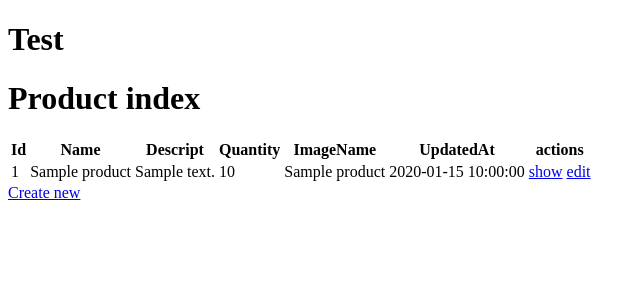
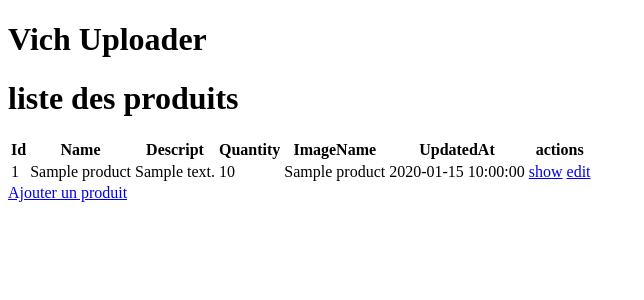
Before and after one commit to ghislainvava/usertest, a Symfony app: template templates/product/index.html.twig in a window 1280 px wide. Shown: the top 300 px of the page, without its empty margins (0-644 px from the left). Run offline with Twig, Linux system fonts and the light colour scheme; the template is opened without the code that fills it: most values are stand-ins (such as "Sample title", 1, 10 or a date in 2020); some libraries are stand-ins or nearby versions.

Commit message:
maj twig

```diff
--- a/templates/base.html.twig
+++ b/templates/base.html.twig
@@ -2,11 +2,11 @@
 <html>
     <head>
         <meta charset="UTF-8">
-        <title>{% block title %}Bienvenue{% endblock %}</title>
+        <title>{% block title %}Vich Uploader{% endblock %}</title>
 
         {# Run `composer require symfony/webpack-encore-bundle` to start using Symfony UX #}
         {% block stylesheets %}
-            <h1>Test</h1>
+            <h1>Vich Uploader</h1>
         {% endblock %}
 
         {% block javascripts %}
--- a/templates/product/edit.html.twig
+++ b/templates/product/edit.html.twig
@@ -3,11 +3,11 @@
 {% block title %}Edit Product{% endblock %}
 
 {% block body %}
-    <h1>Edit Product</h1>
+    <h1>Modifier un produit</h1>
 
     {{ include('product/_form.html.twig', {'button_label': 'Update'}) }}
 
-    <a href="{{ path('app_product_index') }}">back to list</a>
+    <a href="{{ path('app_product_index') }}">Revenir à la liste</a>
 
     {{ include('product/_delete_form.html.twig') }}
 {% endblock %}
--- a/templates/product/index.html.twig
+++ b/templates/product/index.html.twig
@@ -3,7 +3,7 @@
 {% block title %}Product index{% endblock %}
 
 {% block body %}
-    <h1>Product index</h1>
+    <h1>liste des produits</h1>
 
     <table class="table">
         <thead>
@@ -33,11 +33,11 @@
             </tr>
         {% else %}
             <tr>
-                <td colspan="7">no records found</td>
+                <td colspan="7"></td>
             </tr>
         {% endfor %}
         </tbody>
     </table>
 
-    <a href="{{ path('app_product_new') }}">Create new</a>
+    <a href="{{ path('app_product_new') }}">Ajouter un produit</a>
 {% endblock %}
--- a/templates/product/new.html.twig
+++ b/templates/product/new.html.twig
@@ -3,9 +3,9 @@
 {% block title %}New Product{% endblock %}
 
 {% block body %}
-    <h1>Create new Product</h1>
+    <h1>Ajouter un nouveau produit</h1>
 
     {{ include('product/_form.html.twig') }}
 
-    <a href="{{ path('app_product_index') }}">back to list</a>
+    <a href="{{ path('app_product_index') }}">Revenir à la liste</a>
 {% endblock %}
--- a/templates/test.html.twig
+++ b/templates/test.html.twig
@@ -1,6 +1,6 @@
 {% extends 'base.html.twig' %}
 
-{% block title %}Test{% endblock %}
+{% block title %}Vich Uploader{% endblock %}
 
 {% block body %}
 
```
Also changed, not shown: 2 other files.
